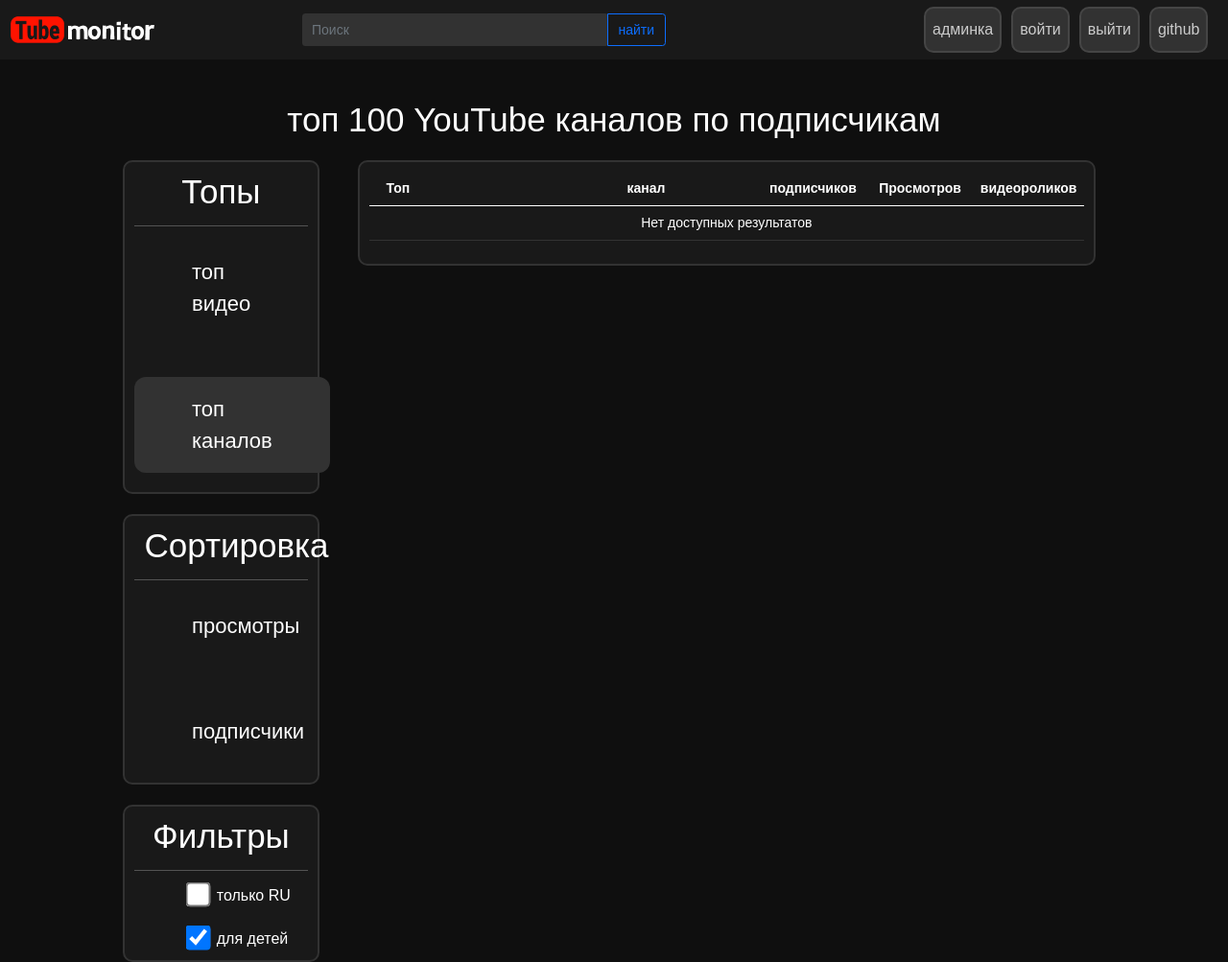
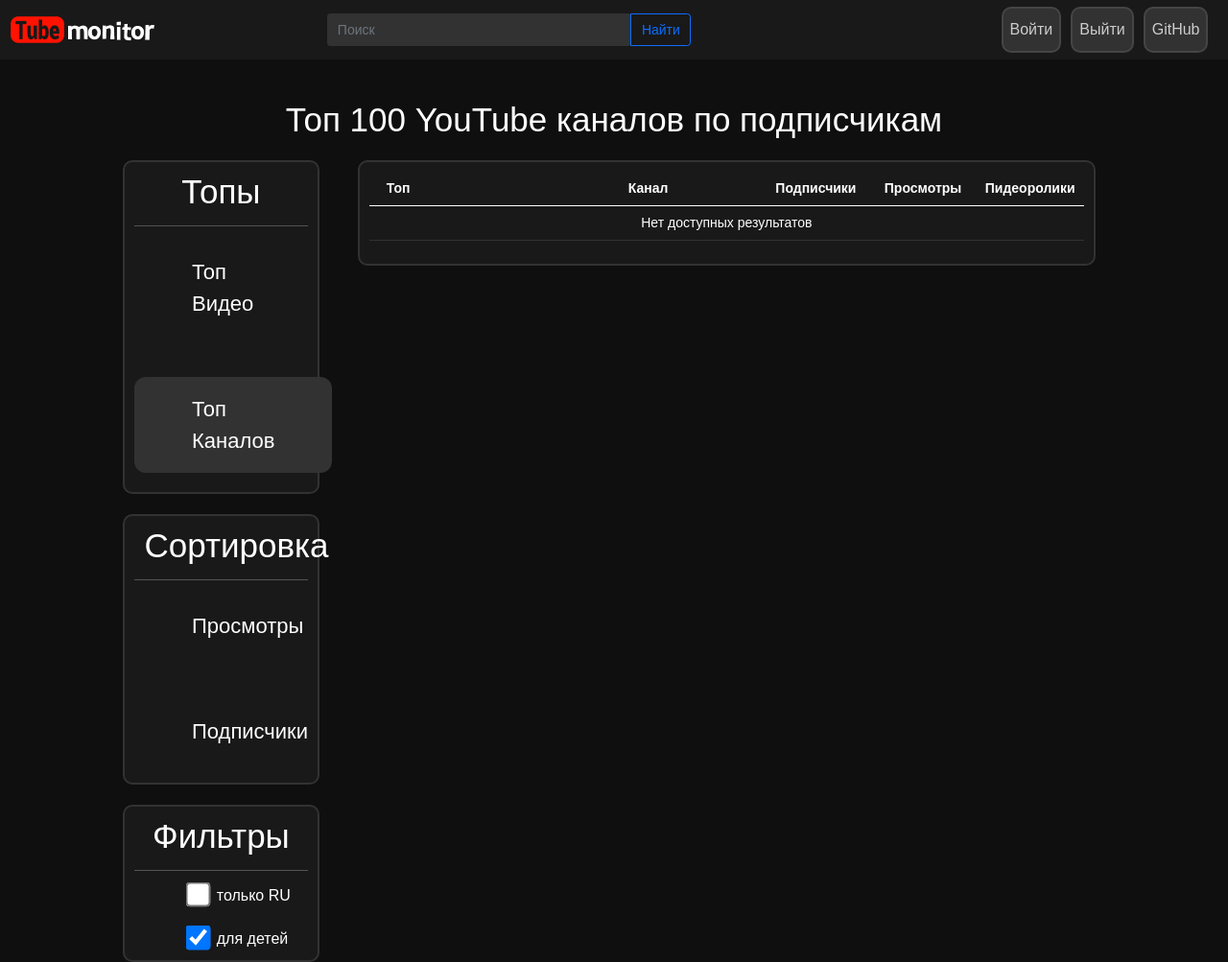
Before and after one commit to ignatadmin/TubeMonitor, a Django app: page /toplist/channels/ in a window 1280 px wide. Shown: the whole page at 96% size. Run offline with Django 4.2, Linux system fonts and the light colour scheme; data that the repository does not hold is empty.

Commit message:
Fix design

```diff
--- a/analytic/templates/base.html
+++ b/analytic/templates/base.html
@@ -20,20 +20,27 @@
             <div class="input-group container text-center" style="max-width: 400px;">
                 <input type="search" class="form-control rounded my-dark" placeholder="Поиск" aria-label="Search"
                        aria-describedby="search-addon"/>
-                <button type="button" class="btn btn-outline-primary" data-mdb-ripple-init>найти</button>
+                <button type="button" class="btn btn-outline-primary" data-mdb-ripple-init>Найти</button>
             </div>
             <ul class="navbar-nav ms-auto">
+                {% if request.user.is_superuser %}
                 <li class="nav-item">
-                    <a class="nav-link active my-border-lite my-btn-space" href="/admin">админка</a>
+                    <a class="nav-link active my-border-lite my-btn-space" href="/admin">Админка</a>
                 </li>
+                {% endif %}
+                {% if not request.user.is_authenticated %}
                 <li class="nav-item">
-                    <a class="nav-link active my-border-lite my-btn-space" href="/login">войти </a>
+                    <a class="nav-link active my-border-lite my-btn-space" href="/login">Войти</a>
                 </li>
+                {% endif %}
+                {% if not request.user.is_authenticated %}
                 <li class="nav-item">
-                    <a class="nav-link active my-border-lite my-btn-space" href="/logout">выйти </a>
+                    <a class="nav-link active my-border-lite my-btn-space" href="/logout">Выйти</a>
                 </li>
+                {% endif %}
                 <li class="nav-item">
-                    <a class="nav-link active my-border-lite my-btn-space" href="https://github.com/ignatadmin/TubeMonitor">github </a>
+                    <a class="nav-link active my-border-lite my-btn-space"
+                       href="https://github.com/ignatadmin/TubeMonitor">GitHub </a>
                 </li>
             </ul>
         </div>
--- a/analytic/templates/toplist-channels.html
+++ b/analytic/templates/toplist-channels.html
@@ -3,27 +3,27 @@
 
 
 {% block title %}
-топ 100 YouTube каналов по подписчикам
+Топ 100 YouTube каналов по подписчикам - TubeMonitor
 {% endblock %}
 
 {% block body %}
 
 <div style="margin-left: 10%; margin-right: 10%;">
-    <h1 class="mt-5 mb-4" style="text-align:center">топ 100 YouTube каналов по подписчикам</h1>
+    <h1 class="mt-5 mb-4" style="text-align:center">Топ 100 YouTube каналов по подписчикам</h1>
     <div class="my-container">
         <div class="left-content">
             <div class="my-border">
                 <h1 class="container text-center">Топы</h1>
                 <hr>
-                <a class="iksweb" href="/toplist/videos" title="топ видео"> топ видео &nbsp; &nbsp; </a>
-                <a class="iksweb" href="/toplist/channels/" title="топ каналов">топ каналов</a>
+                <a class="iksweb" href="/toplist/videos" title="топ видео"> Топ Видео &nbsp; &nbsp; </a>
+                <a class="iksweb" href="/toplist/channels/" title="топ каналов">Топ Каналов</a>
             </div>
             <br>
             <div class="my-border">
                 <h1 class="container text-center">Сортировка</h1>
                 <hr>
-                <a class="iksweb" href="/toplist/channels/?sort=views" title="топ видео"> просмотры &nbsp; &nbsp; </a>
-                <a class="iksweb" href="/toplist/channels/?sort=subscribers" title="топ каналов">подписчики</a>
+                <a class="iksweb" href="/toplist/channels/?sort=views" title="топ видео"> Просмотры &nbsp; &nbsp; </a>
+                <a class="iksweb" href="/toplist/channels/?sort=subscribers" title="топ каналов">Подписчики</a>
             </div>
             <script>
                 var currentPath = window.location.pathname;
@@ -72,8 +72,6 @@
                     function ruSubmitFormWithCurrentURL() {
                         var form = document.getElementById('filter-form-ru');
                         var currentURL = window.location.href;
-
-                        // Обновляем action формы на текущий URL
                         form.action = currentURL;
                         form.submit();
                     }
@@ -82,8 +80,6 @@
                     function submitFormWithCurrentURL() {
                         var form = document.getElementById('filter-form');
                         var currentURL = window.location.href;
-
-                        // Обновляем action формы на текущий URL
                         form.action = currentURL;
                         form.submit();
                     }
@@ -106,10 +102,10 @@
                         <tr>
                             <th>Топ</th>
                             <th></th>
-                            <th>канал</th>
-                            <th>подписчиков</th>
-                            <th>Просмотров</th>
-                            <th>видеороликов</th>
+                            <th>Канал</th>
+                            <th>Подписчики</th>
+                            <th>Просмотры</th>
+                            <th>Пидеоролики</th>
                         </tr>
                         </thead>
                         <tbody>
```
Also changed, not shown: analytic/templates/channel.html (+5 -4 lines), analytic/templates/index.html (+5 -5 lines), analytic/templates/toplist-videos.html (+5 -5 lines), analytic/templates/video.html (+5 -4 lines).
